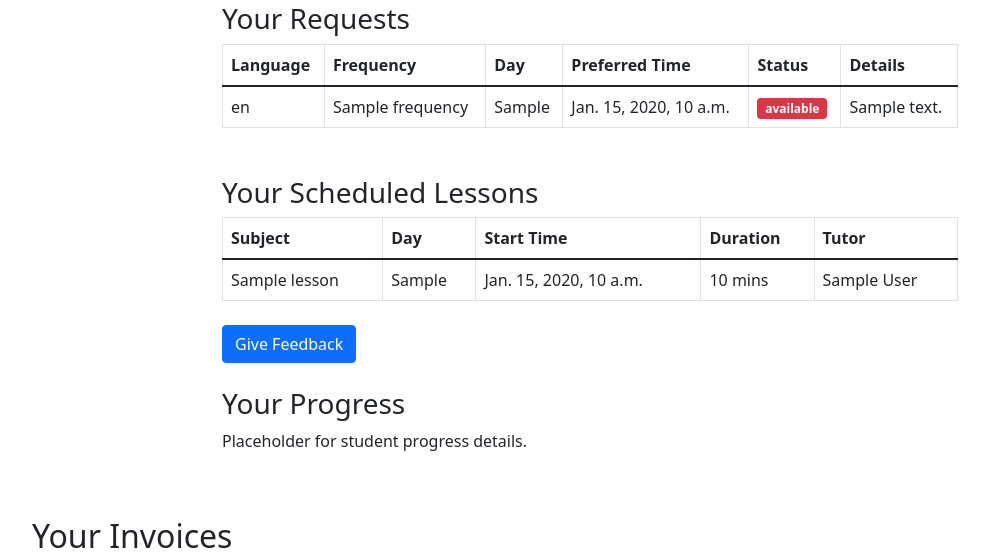
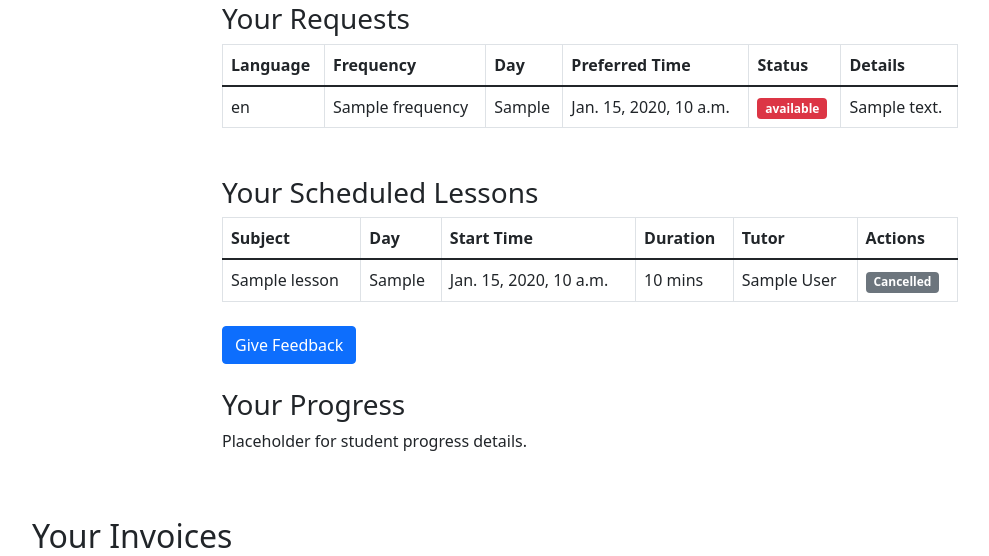
Before and after one commit to sarutafeel/Team_Lynx, a Django app: template tutorials/templates/student_dashboard.html in a window 1280 px wide. Shown: the part 292-848 px from the top of the page, without its empty margins (50-1039 px from the left). Run offline with Django 3.2, Linux system fonts and the light colour scheme; the template is opened without the code that fills it: most values are stand-ins (such as "Sample title", 1, 10 or a date in 2020); some libraries are stand-ins or nearby versions.

Commit message:
Add some to student dashboard

```diff
--- a/tutorials/templates/student_dashboard.html
+++ b/tutorials/templates/student_dashboard.html
@@ -61,6 +61,7 @@
                             <th>Start Time</th>
                             <th>Duration</th>
                             <th>Tutor</th>
+                            <th>Actions</th>
                         </tr>
                     </thead>
                     <tbody>
@@ -71,6 +72,13 @@
                             <td>{{ lesson.start_time }}</td>
                             <td>{{ lesson.duration }} mins</td>
                             <td>{{ lesson.tutor.first_name }} {{ lesson.tutor.last_name }}</td>
+                            <td>
+                                {% if lesson.status == 'scheduled' %}
+                                    <a href="{% url 'cancel_lesson' lesson.id %}" class="btn btn-danger btn-sm">Cancel</a>
+                                {% else %}
+                                    <span class="badge bg-secondary">Cancelled</span>
+                                {% endif %}
+                            </td>
                         </tr>
                         {% empty %}
                         <tr>
```
